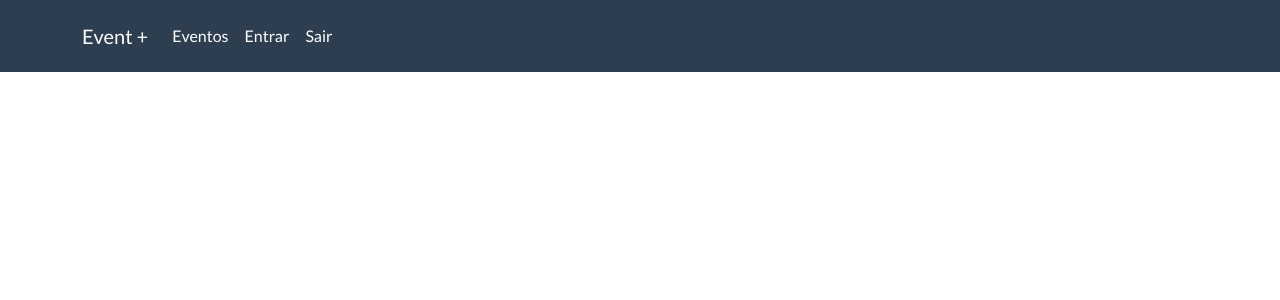
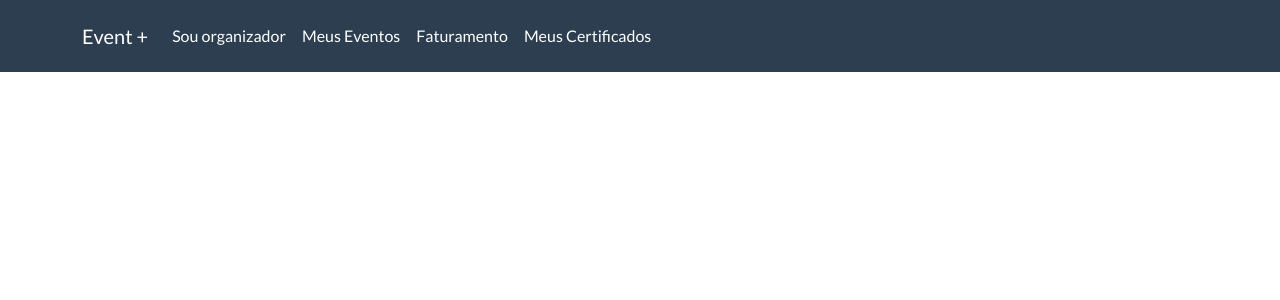
Before and after one commit to SophiaMFerreira/SistemaEventos, a React (Create React App) app: page / in a window 1280 px wide. Shown: the top 300 px of the page. Built offline with nearby package versions, Linux system fonts and the light colour scheme; no server answers.

Commit message:
feat: add itens nabvar

```diff
--- a/src/components/nav-bar.js
+++ b/src/components/nav-bar.js
@@ -23,13 +23,16 @@ function Navbar(props) {
         </button>
         <div className='collapse navbar-collapse' id='navbarResponsive'>
           <ul className='navbar-nav'>
-            <NavbarItem render='true' href='/listagem-eventos' label='Eventos' />
+            <NavbarItem render='true' href='/eventos-organizados' label='Sou organizador' />
           </ul>
           <ul className='navbar-nav'>
-            <NavbarItem render='true' href='/login' label='Entrar' />
+            <NavbarItem render='true' href='/meus-eventos' label='Meus Eventos' />
           </ul>
           <ul className='navbar-nav'>
-            <NavbarItem render='true' href='/' label='Sair' />
+            <NavbarItem render='true' href='/meu-faturamento' label='Faturamento' />
+          </ul>
+          <ul className='navbar-nav'>
+            <NavbarItem render='true' href='/meus-certificados' label='Meus Certificados' />
           </ul>
         </div>
       </div>
```
